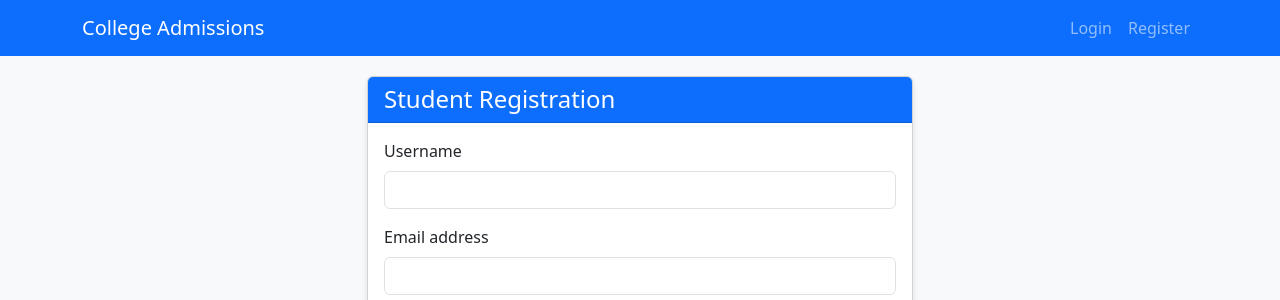
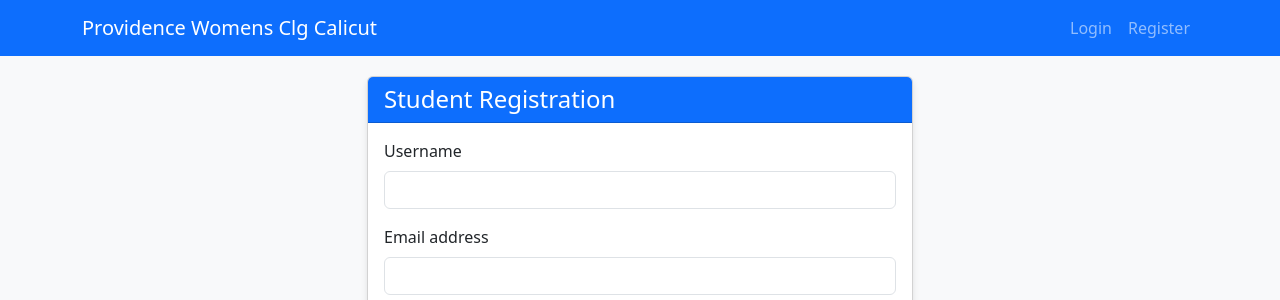
Before and after one commit to amalraj2000/college-admission-system, a Django app: page /register/ in a window 1280 px wide. Shown: the top 300 px of the page. Run offline with Django 5.2, Linux system fonts and the light colour scheme.

Commit message:
Update college name to Providence Womens Clg Calicut

```diff
--- a/admissions/templates/base.html
+++ b/admissions/templates/base.html
@@ -3,7 +3,7 @@
 <head>
     <meta charset="UTF-8">
     <meta name="viewport" content="width=device-width, initial-scale=1.0">
-    <title>{% block title %}College Admissions{% endblock %}</title>
+    <title>{% block title %}Providence Womens Clg Calicut{% endblock %}</title>
     <link href="https://cdn.jsdelivr.net/npm/bootstrap@5.3.0/dist/css/bootstrap.min.css" rel="stylesheet">
     <style>
         body { background-color: #f8f9fa; }
@@ -14,7 +14,7 @@
 <body>
     <nav class="navbar navbar-expand-lg navbar-dark bg-primary">
         <div class="container">
-            <a class="navbar-brand" href="{% url 'student_dashboard' %}">College Admissions</a>
+            <a class="navbar-brand" href="{% url 'student_dashboard' %}">Providence Womens Clg Calicut</a>
             <button class="navbar-toggler" type="button" data-bs-toggle="collapse" data-bs-target="#navbarNav">
                 <span class="navbar-toggler-icon"></span>
             </button>
--- a/admissions/templates/login.html
+++ b/admissions/templates/login.html
@@ -1,6 +1,6 @@
 {% extends 'base.html' %}
 
-{% block title %}Login - College Admissions{% endblock %}
+{% block title %}Login - Providence Womens Clg Calicut{% endblock %}
 
 {% block content %}
 <div class="row justify-content-center">
--- a/admissions/templates/register.html
+++ b/admissions/templates/register.html
@@ -1,6 +1,6 @@
 {% extends 'base.html' %}
 
-{% block title %}Register - College Admissions{% endblock %}
+{% block title %}Register - Providence Womens Clg Calicut{% endblock %}
 
 {% block content %}
 <div class="row justify-content-center">
--- a/admissions/templates/student_dashboard.html
+++ b/admissions/templates/student_dashboard.html
@@ -11,7 +11,7 @@
     {% if not application %}
         <div class="col-md-12 text-center mt-5">
             <div class="card p-5">
-                <h4>Welcome to College Admissions</h4>
+                <h4>Welcome to Providence Womens Clg Calicut</h4>
                 <p class="text-muted">You have not submitted an application yet.</p>
                 <a href="{% url 'apply' %}" class="btn btn-primary btn-lg mt-3">Start Application</a>
             </div>
```
